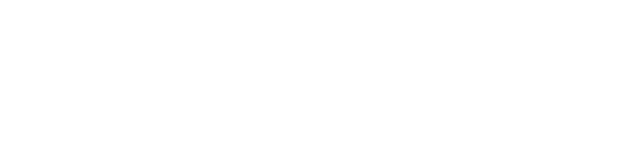
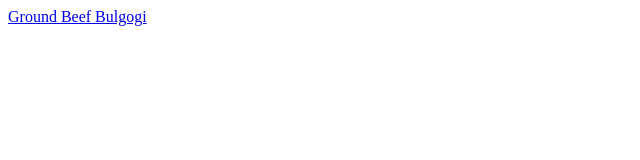
Before and after one commit to Hasan24/odin-recipes, a plain HTML site: page index.html in a window 1280 px wide. Shown: the whole page, without its empty margins (0-640 px from the left). Drawn offline with Linux system fonts and the light colour scheme.

Commit message:
New Ground Beef Bulgogi recipe page was created. Index updated to link to this page (not tested in html yet)

```diff
--- a/index.html
+++ b/index.html
@@ -5,6 +5,6 @@
     <title> <h1>Odin Recipes</h1></title>
   </head>
   <body>
-
+<a href="recipes/gbeef_bulgogi.html">Ground Beef Bulgogi</a>
   </body>
 </html>
```
Also changed, not shown: recipes/gbeef_bulgogi.html (added, +1 -0 lines).
